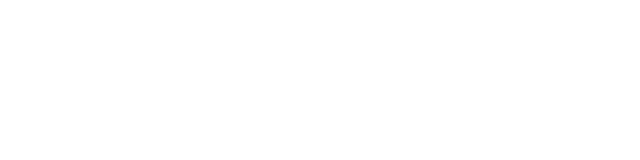
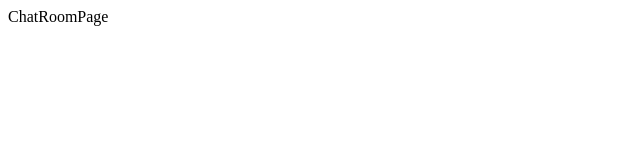
Before and after one commit to supercode0228/ChatApp-Python-React-Docker, a React (Create React App) app in the folder chat-app-frontend/: page / in a window 1280 px wide. Shown: the top 160 px of the page, without its empty margins (0-640 px from the left). Built offline with nearby package versions, Linux system fonts and the light colour scheme.

Commit message:
Defined the Routing and ChatRoom Initialize.

```diff
--- a/chat-app-frontend/src/App.js
+++ b/chat-app-frontend/src/App.js
@@ -1,9 +1,25 @@
 import React from 'react';
+import { BrowserRouter, Route, Switch } from 'react-router-dom';
+import routes from './routes';
 
 function App() {
   return (
     <div className="App">
-
+      <BrowserRouter>
+				<Switch>
+					{
+						routes.map(route => {
+							return(
+								<Route
+									path={route.path}
+									component={route.component}
+									key={route.name}
+								/>
+							);
+						})
+					}
+				</Switch>
+			</BrowserRouter>
     </div>
   );
 }
--- /dev/null
+++ b/chat-app-frontend/src/pages/ChatRoomPage.js
@@ -0,0 +1,13 @@
+import React, { Component } from 'react'
+
+class ChatRoomPage extends Component {
+	render() {
+		return (
+			<div>
+				ChatRoomPage
+			</div>
+		)
+	}
+}
+
+export default ChatRoomPage;
--- /dev/null
+++ b/chat-app-frontend/src/pages/index.js
@@ -0,0 +1,5 @@
+import ChatRoomPage from './ChatRoomPage';
+
+export {
+	ChatRoomPage
+};
--- /dev/null
+++ b/chat-app-frontend/src/routes.js
@@ -0,0 +1,12 @@
+import { ChatRoomPage } from './pages';
+
+const routes = [
+  {
+    path: '/',
+    name: 'ChatRoom',
+    component: ChatRoomPage,
+    layout: '/admin'
+	},
+];
+
+export default routes;
```
